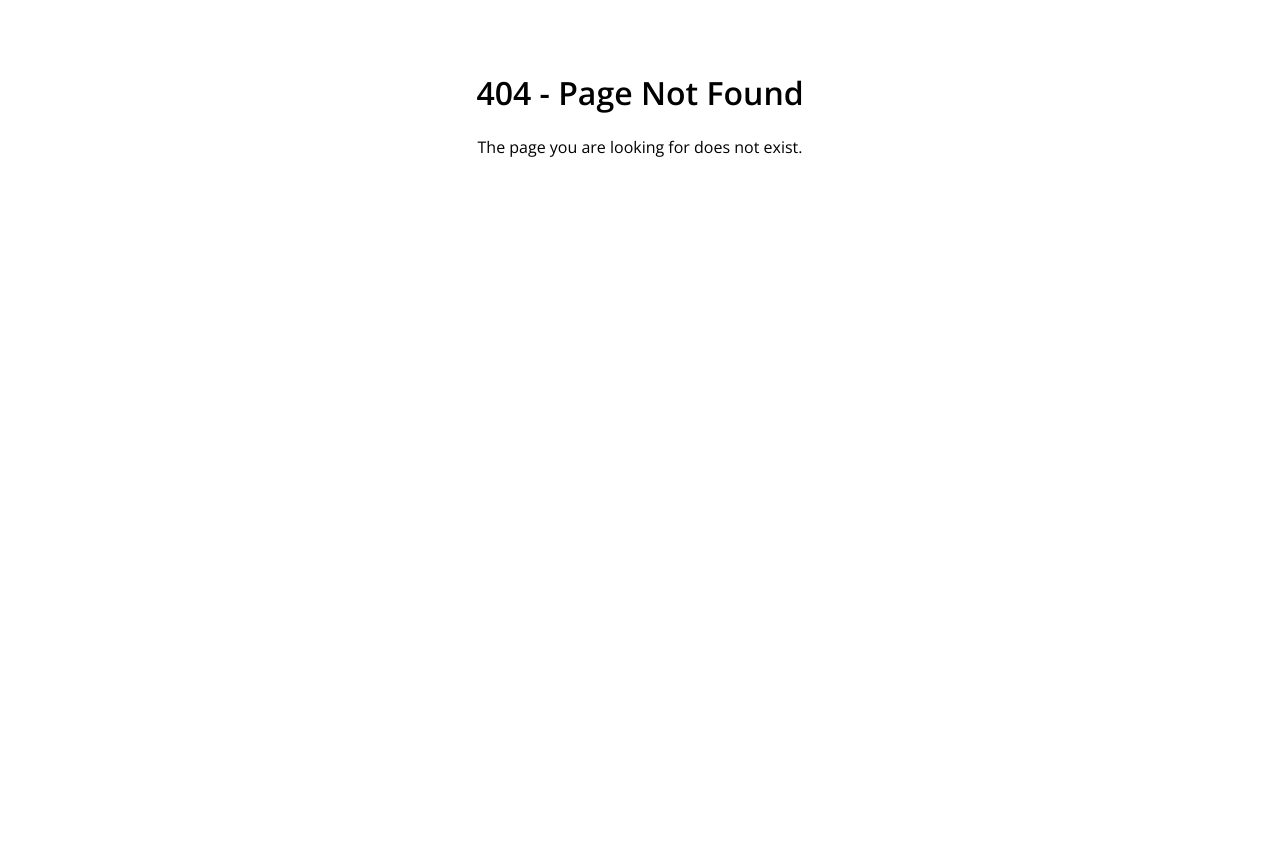
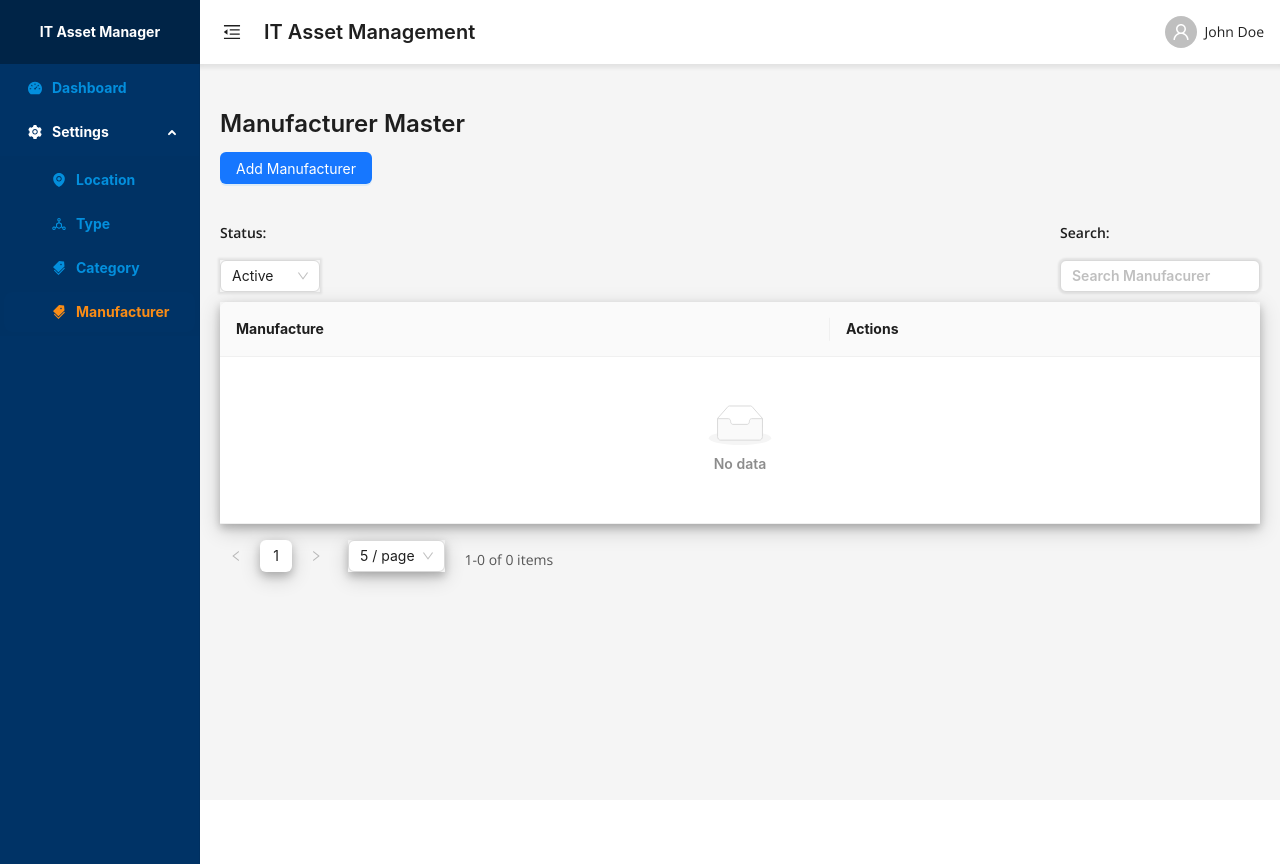
Before and after one commit to kumarangp/AssetManager, a React (Vite) app in the folder Frontend/: page /settings/manufacturer in a window 1280 px wide. Before the commit this address had no page. Before the commit the page ends 800 px from the top, so only its background shows below. Built offline with nearby package versions, Linux system fonts and the light colour scheme; the HTML template or start-up script is replaced by a standard one.

Commit message:
Created : Manufacturer Master

```diff
--- a/Frontend/src/App.tsx
+++ b/Frontend/src/App.tsx
@@ -8,6 +8,7 @@ import Location from "./components/master/Location";
 import Login from "./components/Login";
 import Type from "./components/master/Type";
 import Category from "./components/master/Category";
+import Manufacturer from "./components/master/Manufacturer";
 
 const App: React.FC = () => {
   return (
@@ -24,6 +25,7 @@ const App: React.FC = () => {
           <Route path="/settings/location" element={<Location />} />
           <Route path="/settings/type" element={<Type />} />
           <Route path="/settings/category" element={<Category />} />
+          <Route path="/settings/manufacturer" element={<Manufacturer />} />
         </Route>
         {/* Error Route */}
         <Route path="*" element={<ErrorPage />} />
--- a/Frontend/src/components/dashboard/Sidebar.tsx
+++ b/Frontend/src/components/dashboard/Sidebar.tsx
@@ -39,6 +39,12 @@ const Sidebar: React.FC = () => {
           icon: <TagsFilled />,
           label: "Category",
           style: { color: "#038fdd" }
+        },
+        {
+          key: "/settings/manufacturer",
+          icon: <TagsFilled />,
+          label: "Manufacturer",
+          style: { color: "#038fdd" }
         }
       ],
     },
--- /dev/null
+++ b/Frontend/src/components/master/Manufacturer.tsx
@@ -0,0 +1,180 @@
+import React, { useState } from "react";
+import {
+  Button,
+  Form,
+  Input,
+  Table,
+  Space,
+  Popconfirm,
+  message,
+  Typography,
+  Modal
+} from "antd";
+import Pagination from "../shared/Pagination";
+import Search from "../shared/Search";
+import Status from "../shared/Status";
+
+const { Title } = Typography;
+
+
+interface ManufacturerData {
+  key: string;
+  manufacturerName: string;
+}
+
+const Manufacturer: React.FC = () => {
+  const [form] = Form.useForm();
+  const [manufacturer, setManufacturer] = useState<ManufacturerData[]>([]);
+  const [editingKey, setEditingKey] = useState<string | null>(null);
+  const [isModalOpen, setIsModalOpen] = useState(false);
+  const [currentPage, setCurrentPage] = useState<number>(1);
+  const [pageSize, setPageSize] = useState<number>(5);
+  const [searchTerm, setSearchTerm] = useState<string>("");
+  const [status, setStatus] = useState<string>("Active");
+
+  const handleOpenModal = () => {
+    form.resetFields();
+    setEditingKey(null);
+    setIsModalOpen(true);
+  };
+
+  const handleCloseModal = () => {
+    form.resetFields();
+    setEditingKey(null);
+    setIsModalOpen(false);
+  };
+
+  const addOrUpdateManufacturer = (values: ManufacturerData) => {
+    if (editingKey) {
+      setManufacturer((prev) =>
+        prev.map((item) =>
+          item.key === editingKey ? { ...item, ...values } : item
+        )
+      );
+      message.success("Manufacturer updated successfully!");
+    } else {
+      const newManufacturer: ManufacturerData = {
+        ...values,
+        key: Date.now().toString(),
+      };
+      setManufacturer((prev) => [...prev, newManufacturer]);
+      message.success("Manufacturer added successfully!");
+    }
+    form.resetFields();
+    setIsModalOpen(false);
+  };
+
+  const deleteManufacturer = (key: string) => {
+    setManufacturer((prev) => prev.filter((item) => item.key !== key));
+    message.success("Manufacturer deleted successfully!");
+  };
+
+  const startEditing = (record: ManufacturerData) => {
+    setEditingKey(record.key);
+    form.setFieldsValue(record);
+    setIsModalOpen(true);
+  };
+
+  const handleSearch = (term: string) => {
+    setSearchTerm(term);
+  };
+
+  const filteredManufacturer = manufacturer.filter(
+    (item) => item.manufacturerName.toLowerCase().includes(searchTerm.toLowerCase()));
+
+  const handlePageChange = (page: number, size: number) => {
+    setCurrentPage(page);
+    setPageSize(size);
+  }
+
+  const columns = [
+    {title: "Manufacture", dataIndex: "manufacturerName", key: "manufacturerName"},
+    {
+      title: "Actions",
+      key: "actions",
+      render: (_: any, record: ManufacturerData) => (
+        <Space>
+          <Button type="link" onClick={() => startEditing(record)}>Edit</Button>
+          <Popconfirm
+            title="Are you sure to delete this manufacturer?"
+            onConfirm={() => deleteManufacturer(record.key)}
+            okText="Yes"
+            cancelText="No"
+            >
+              <Button type="link" danger>Delete</Button>
+          </Popconfirm>
+        </Space>
+      )
+    }
+  ];
+
+  return (
+    <div style={{ padding: "20px" }}>
+      <Title level={3}>Manufacturer Master</Title>
+      <Button
+        type="primary"
+        onClick={handleOpenModal}
+        style={{ marginBottom: "20px" }}
+      >
+        Add Manufacturer
+      </Button>
+      <div>
+        <div style={{ float: "left" }}>
+          <Status
+            type="Default"
+            value={status}
+            onChange={(value) => setStatus(value)}
+          />
+        </div>
+        <div style={{ float: "right" }}>
+          <Search placeholder="Search Manufacurer" onSearch={handleSearch} />
+        </div>
+        <div style={{ clear: "both" }}></div>
+      </div>
+
+      <Table
+        dataSource={filteredManufacturer.slice(
+          (currentPage - 1) * pageSize,
+          currentPage * pageSize
+        )}
+        columns={columns}
+        rowKey="key"
+        pagination={false}
+        style={{
+          boxShadow:
+            "0 4px 8px 0 rgba(0, 0, 0, 0.2), 0 6px 20px 0 rgba(0, 0, 0, 0.19)",
+        }}
+      />
+      <Pagination
+        current={currentPage}
+        total={filteredManufacturer.length}
+        pageSize={pageSize}
+        onChange={handlePageChange}
+      />
+
+      <Modal
+        title = {editingKey ? "Ecit Manufacturer" : "Add Manufacturer"}
+        open={isModalOpen}
+        onCancel={handleCloseModal}
+        footer={[
+          <Button key="cancel" onClick={handleCloseModal}>Cancel</Button>,
+          <Button key="submit" type="primary" onClick={() => form.submit()}>
+            {editingKey ? "Update" : "Save" }
+          </Button>
+        ]}
+      >
+        <Form form={form} layout="vertical" onFinish={addOrUpdateManufacturer}>
+          <Form.Item
+            label="Manufacturer name"
+            name="manufacturerName"
+            rules={[{required: true, message: "Manufacturer is required!"}]}
+          >
+            <Input placeholder="Enter manufacturer name" />
+          </Form.Item>
+        </Form>
+      </Modal>
+    </div>
+  );
+};
+
+export default Manufacturer;
```
